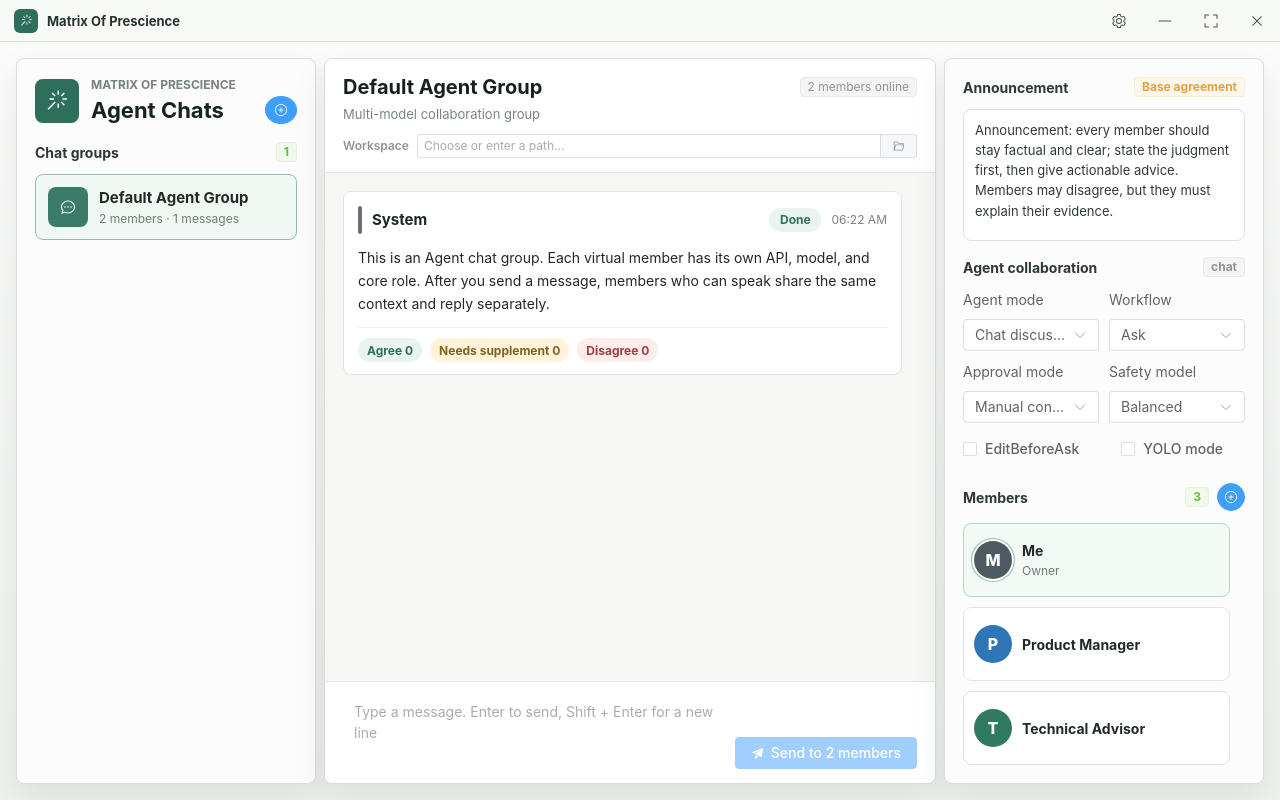
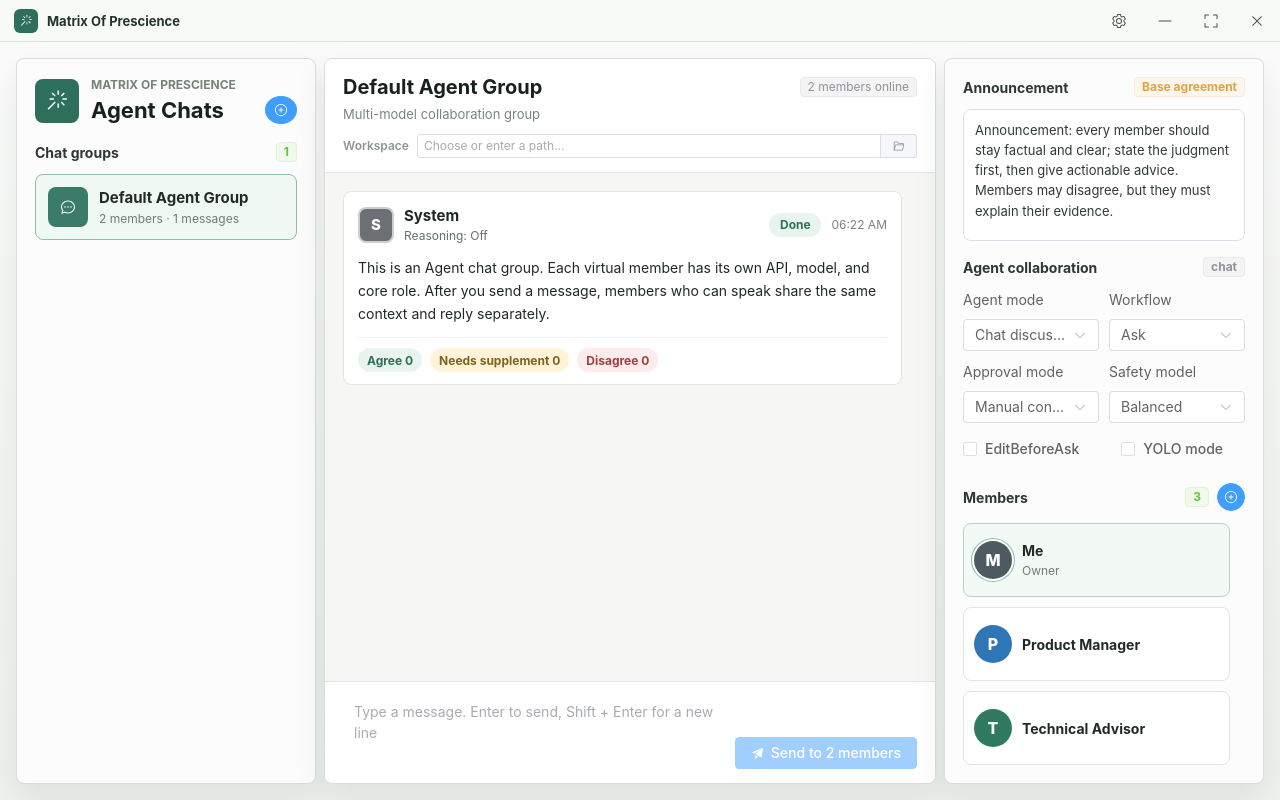
Before and after one commit to StarBobis/MatrixOfPrescience, a Vue app: page / in a window 1280 px wide. Built offline with nearby package versions, Linux system fonts and the light colour scheme.

Commit message:
fix: 聊天记录从群友配置兜底显示头像和具体模型

```diff
--- a/src/components/ChatConversationPanel.vue
+++ b/src/components/ChatConversationPanel.vue
@@ -4,6 +4,7 @@ import { open } from "@tauri-apps/plugin-dialog";
 import { FolderOpened, Promotion } from "@element-plus/icons-vue";
 import { useI18n } from "vue-i18n";
 import PatchApprovalPanel from "./PatchApprovalPanel.vue";
+import { getAvatarSrc } from "../utils/avatar";
 import type { AgentModel, ChatGroup, ChatMessage, PatchApprovalStatus } from "../stores/settings";
 
 export type SpeakerQueueStatus = "queued" | "checking" | "waiting" | "speaking";
@@ -92,6 +93,54 @@ function insertMention(member: AgentModel) {
   emit("update:composer", nextComposer);
 }
 
+function getInitial(name: string) {
+  return name.trim().slice(0, 1) || "?";
+}
+
+function findMessageMember(message: ChatMessage) {
+  return (props.activeGroup?.members ?? props.activeMembers).find(
+    (member) => member.name === message.modelName,
+  );
+}
+
+function getMessageAvatar(message: ChatMessage) {
+  return message.avatar || findMessageMember(message)?.avatar || "";
+}
+
+function getMessageAvatarSrc(message: ChatMessage) {
+  return getAvatarSrc(getMessageAvatar(message));
+}
+
+function getMessageApiModel(message: ChatMessage) {
+  return message.apiModel || findMessageMember(message)?.model || "";
+}
+
+function getMessageReasoningEffort(message: ChatMessage) {
+  return message.reasoningEffort || findMessageMember(message)?.reasoningEffort || "off";
+}
+
+function formatDuration(durationMs?: number) {
+  if (!Number.isFinite(durationMs)) {
+    return "";
+  }
+
+  const totalSeconds = Math.max(0, Math.round((durationMs ?? 0) / 1000));
+  const minutes = Math.floor(totalSeconds / 60);
+  const seconds = totalSeconds % 60;
+
+  if (minutes <= 0) {
+    return `${seconds}s`;
+  }
+
+  return `${minutes}m ${seconds.toString().padStart(2, "0")}s`;
+}
+
+function getReasoningLabel(message: ChatMessage) {
+  const effort = getMessageReasoningEffort(message);
+
+  return t(`members.reasoningEffortOptions.${effort}`);
+}
+
 defineExpose({
   scrollToBottom,
 });
@@ -166,10 +215,26 @@ defineExpose({
         :style="{ '--accent': message.color }"
       >
         <div class="message-meta">
-          <span class="accent-line"></span>
-          <div class="message-title">
-            <strong>{{ message.modelName }}</strong>
-            <span v-if="message.providerName">{{ message.providerName }}</span>
+          <span class="message-avatar" :style="{ '--avatar-accent': message.color }">
+            <img v-if="getMessageAvatarSrc(message)" :src="getMessageAvatarSrc(message)" alt="" />
+            <span v-else>{{ getInitial(message.modelName) }}</span>
+          </span>
+          <div class="message-heading">
+            <div class="message-title">
+              <strong>{{ message.modelName }}</strong>
+              <span v-if="message.providerName">{{ message.providerName }}</span>
+            </div>
+            <div class="message-detail-list">
+              <span v-if="getMessageApiModel(message)">
+                {{ t("chat.messageMeta.model", { model: getMessageApiModel(message) }) }}
+              </span>
+              <span v-if="message.role === 'assistant'">
+                {{ t("chat.messageMeta.reasoning", { effort: getReasoningLabel(message) }) }}
+              </span>
+              <span v-if="formatDuration(message.durationMs)">
+                {{ t("chat.messageMeta.duration", { duration: formatDuration(message.durationMs) }) }}
+              </span>
+            </div>
           </div>
           <span class="status-pill" :class="message.status">
             {{ statusText[message.status] }}
--- a/src/components/GroupMemberPanel.vue
+++ b/src/components/GroupMemberPanel.vue
@@ -5,7 +5,7 @@ import { useI18n } from "vue-i18n";
 import { chooseLocalAvatar, getAvatarSrc } from "../utils/avatar";
 import type { AgentModel, AgentReasoningEffort, OwnerProfile, ProviderId } from "../stores/settings";
 
-defineProps<{
+const props = defineProps<{
   members: AgentModel[];
   historicalMembers: AgentModel[];
   ownerProfile: OwnerProfile;
@@ -26,6 +26,7 @@ const emit = defineEmits<{
 
 const activeMemberCardId = ref("");
 const editingMemberCardId = ref("");
+const memberNameDrafts = ref<Record<string, string>>({});
 const { t } = useI18n();
 let memberCardCloseTimer: number | undefined;
 
@@ -59,13 +60,41 @@ function scheduleHideMemberCard(memberId: string) {
 
 function startMemberCardEdit(memberId: string) {
   editingMemberCardId.value = memberId;
+  const member = props.members.find((item) => item.id === memberId);
+
+  if (member && !(memberId in memberNameDrafts.value)) {
+    memberNameDrafts.value[memberId] = member.name;
+  }
+
   showMemberCard(memberId);
 }
 
 function finishMemberCardEdit(memberId: string) {
+  const member = props.members.find((item) => item.id === memberId);
+  const draft = memberNameDrafts.value[memberId];
+
+  if (member && draft !== undefined) {
+    const nextName = draft.trim();
+
+    if (nextName) {
+      emit("renameMember", member.id, nextName);
+      memberNameDrafts.value[memberId] = member.name;
+    } else {
+      memberNameDrafts.value[memberId] = member.name;
+    }
+  }
+
   if (editingMemberCardId.value === memberId) {
     editingMemberCardId.value = "";
   }
+}
+
+function getMemberNameDraft(member: AgentModel) {
+  return memberNameDrafts.value[member.id] ?? member.name;
+}
+
+function updateMemberNameDraft(memberId: string, value: string | number) {
+  memberNameDrafts.value[memberId] = String(value);
 }
 
 function updateMemberSetting(member: AgentModel) {
@@ -184,11 +213,12 @@ async function assignLocalAvatar(member: AgentModel) {
             </span>
             <div class="profile-title">
             <el-input
-              v-model="member.name"
+              :model-value="getMemberNameDraft(member)"
               size="small"
               @focus="startMemberCardEdit(member.id)"
-              @input="emit('renameMember', member.id, member.name)"
+              @update:model-value="updateMemberNameDraft(member.id, $event)"
               @blur="finishMemberCardEdit(member.id)"
+              @keydown.enter.prevent="finishMemberCardEdit(member.id)"
             />
               <span v-if="!member.enabled">{{ t("members.muted") }}</span>
             </div>
--- a/src/i18n/locales/en.json
+++ b/src/i18n/locales/en.json
@@ -134,6 +134,11 @@
       "label": "Workspace",
       "pickDialogTitle": "Choose current group workspace",
       "placeholder": "Choose or enter a path..."
+    },
+    "messageMeta": {
+      "model": "Model: {model}",
+      "reasoning": "Reasoning: {effort}",
+      "duration": "Elapsed: {duration}"
     }
   },
   "patch": {
--- a/src/i18n/locales/zh-CN.json
+++ b/src/i18n/locales/zh-CN.json
@@ -134,6 +134,11 @@
       "label": "工作文件夹",
       "pickDialogTitle": "选择当前群工作文件夹",
       "placeholder": "选择或输入路径..."
+    },
+    "messageMeta": {
+      "model": "模型：{model}",
+      "reasoning": "推理：{effort}",
+      "duration": "耗时：{duration}"
     }
   },
   "patch": {
--- a/src/stores/settings.ts
+++ b/src/stores/settings.ts
@@ -42,6 +42,11 @@ export interface ChatMessage {
   role: ChatRole;
   modelName: string;
   providerName?: string;
+  avatar?: string;
+  apiModel?: string;
+  reasoningEffort?: AgentReasoningEffort;
+  startedAt?: number;
+  durationMs?: number;
   status: MessageStatus;
   content: string;
   time: string;
@@ -214,6 +219,11 @@ function normalizeGroup(group: ChatGroup): ChatGroup {
     members: group.members.map(normalizeMember),
     messages: group.messages.map((message) => ({
       ...message,
+      avatar: message.avatar ?? "",
+      apiModel: message.apiModel ?? "",
+      reasoningEffort: normalizeReasoningEffort(message.reasoningEffort),
+      startedAt: Number.isFinite(message.startedAt) ? message.startedAt : undefined,
+      durationMs: Number.isFinite(message.durationMs) ? message.durationMs : undefined,
       agreeMemberIds: message.agreeMemberIds ?? [],
       supplementMemberIds: message.supplementMemberIds ?? [],
       disagreeMemberIds: message.disagreeMemberIds ?? [],
@@ -247,6 +257,9 @@ function createSystemMessage(content: string): ChatMessage {
     id: crypto.randomUUID(),
     role: "assistant",
     modelName: t("common.systemName"),
+    avatar: "",
+    apiModel: "",
+    reasoningEffort: "off",
     status: "done",
     content,
     time: nowText(),
--- a/src/views/ChatGroupPage.css
+++ b/src/views/ChatGroupPage.css
@@ -314,17 +314,36 @@ h2 {
   min-height: 28px;
 }
 
-.accent-line {
-  width: 4px;
-  height: 28px;
+.message-avatar {
+  display: grid;
+  width: 36px;
+  height: 36px;
   flex: 0 0 auto;
-  border-radius: 999px;
-  background: var(--accent);
+  place-items: center;
+  overflow: hidden;
+  border: 2px solid color-mix(in srgb, var(--avatar-accent) 34%, #ffffff);
+  border-radius: 8px;
+  color: #ffffff;
+  background: var(--avatar-accent);
+  font-size: 15px;
+  font-weight: 800;
+}
+
+.message-avatar img {
+  width: 100%;
+  height: 100%;
+  object-fit: cover;
+}
+
+.message-heading {
+  display: grid;
+  flex: 1;
+  min-width: 0;
+  gap: 3px;
 }
 
 .message-title {
   display: flex;
-  flex: 1;
   align-items: baseline;
   min-width: 0;
   gap: 8px;
@@ -342,6 +361,22 @@ h2 {
 .message-meta time {
   color: #7a837b;
   font-size: 12px;
+}
+
+.message-detail-list {
+  display: flex;
+  flex-wrap: wrap;
+  gap: 6px 10px;
+  color: #647269;
+  font-size: 12px;
+  line-height: 1.35;
+}
+
+.message-detail-list span {
+  max-width: 100%;
+  overflow: hidden;
+  text-overflow: ellipsis;
+  white-space: nowrap;
 }
 
 .status-pill {
@@ -624,7 +659,7 @@ h2 {
     flex-wrap: wrap;
   }
 
-  .message-title {
-    flex-basis: calc(100% - 16px);
+  .message-heading {
+    flex-basis: calc(100% - 48px);
   }
 }
--- a/src/views/ChatGroupPage.vue
+++ b/src/views/ChatGroupPage.vue
@@ -92,6 +92,7 @@ const activeRunId = ref("");
 const pendingMessageIds = ref<string[]>([]);
 const speakerQueue = ref<SpeakerQueueItem[]>([]);
 const chatPanel = ref<InstanceType<typeof ChatConversationPanel> | null>(null);
+const speakingTimers = new Map<string, number>();
 
 const newGroupName = ref(t("defaults.newGroup.name"));
 const newGroupDescription = ref(t("defaults.newGroup.description"));
@@ -570,6 +571,33 @@ function addThoughtStep(messageId: string, step: string) {
   });
 }
 
+function updateSpeakingDuration(messageId: string, startedAt: number) {
+  settingsStore.updateMessage(messageId, {
+    durationMs: Math.max(0, Date.now() - startedAt),
+  });
+}
+
+function startSpeakingTimer(messageId: string, startedAt: number) {
+  updateSpeakingDuration(messageId, startedAt);
+  speakingTimers.set(
+    messageId,
+    window.setInterval(() => updateSpeakingDuration(messageId, startedAt), 1000),
+  );
+}
+
+function stopSpeakingTimer(messageId: string, startedAt?: number) {
+  const timer = speakingTimers.get(messageId);
+
+  if (timer) {
+    window.clearInterval(timer);
+    speakingTimers.delete(messageId);
+  }
+
+  if (startedAt) {
+    updateSpeakingDuration(messageId, startedAt);
+  }
+}
+
 function stopGeneration() {
   if (!sending.value) {
     return;
@@ -579,6 +607,8 @@ function stopGeneration() {
   sending.value = false;
 
   for (const messageId of pendingMessageIds.value) {
+    const message = activeMessages.value.find((item) => item.id === messageId);
+    stopSpeakingTimer(messageId, message?.startedAt);
     settingsStore.updateMessage(messageId, {
       status: "error",
       content: t("chatRuntime.interruptedContent"),
@@ -644,6 +674,7 @@ async function askMember(
 
   const provider = getProvider(member);
   const pendingId = crypto.randomUUID();
+  const startedAt = Date.now();
   const conversation = buildConversation();
   const responseRule =
     extraRule ||
@@ -655,11 +686,17 @@ async function askMember(
     role: "assistant",
     modelName: member.name,
     providerName: getProviderLabel(member.provider),
+    avatar: member.avatar,
+    apiModel: member.model,
+    reasoningEffort: member.reasoningEffort,
+    startedAt,
+    durationMs: 0,
     status: "thinking",
     content: t("chatRuntime.pendingContent"),
     color: member.color,
     thoughtSteps: [t("chatRuntime.stepQueued")],
   });
+  startSpeakingTimer(pendingId, startedAt);
   pendingMessageIds.value = [...pendingMessageIds.value, pendingId];
   await scrollToBottom();
 
@@ -693,6 +730,7 @@ async function askMember(
       status: "done",
       content: response.content,
     });
+    stopSpeakingTimer(pendingId, startedAt);
     addThoughtStep(pendingId, t("chatRuntime.stepDone"));
     await maybeCreatePatchProposal(member, response.content);
     return {
@@ -701,6 +739,7 @@ async function askMember(
       content: response.content,
     };
   } catch (error) {
+    stopSpeakingTimer(pendingId, startedAt);
     settingsStore.updateMessage(pendingId, {
       status: "error",
       content: t("chatRuntime.callFailedContent", { error: String(error) }),
@@ -708,6 +747,7 @@ async function askMember(
     addThoughtStep(pendingId, t("chatRuntime.stepFailed"));
     return null;
   } finally {
+    stopSpeakingTimer(pendingId, startedAt);
     removeSpeakerQueueMember(member.id);
     pendingMessageIds.value = pendingMessageIds.value.filter((id) => id !== pendingId);
     await scrollToBottom();
@@ -863,6 +903,8 @@ async function sendMessage() {
   appendMessage({
     role: "user",
     modelName: ownerProfile.value.name || t("common.ownerName"),
+    avatar: ownerProfile.value.avatar,
+    reasoningEffort: "off",
     status: "done",
     content: userText,
     color: ownerProfile.value.color,
```
Also changed, not shown: 1 other file (tests, documents, lock files or other folders).
